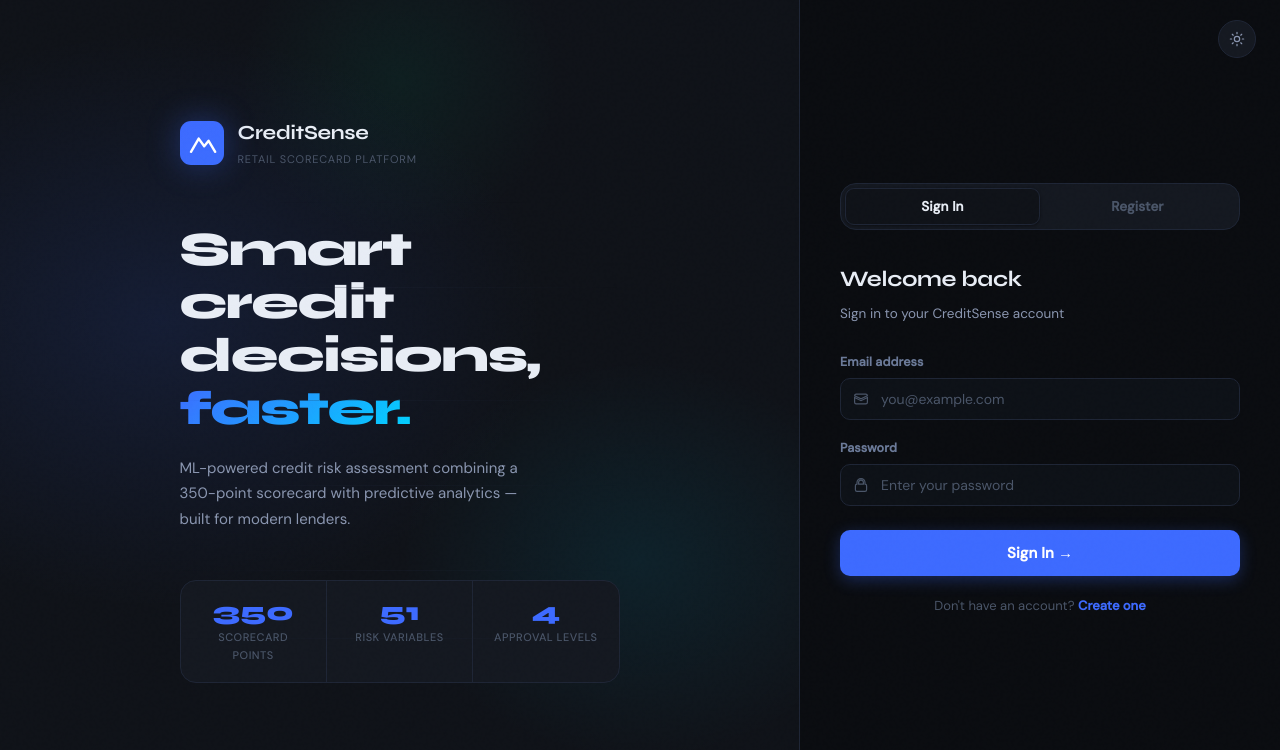
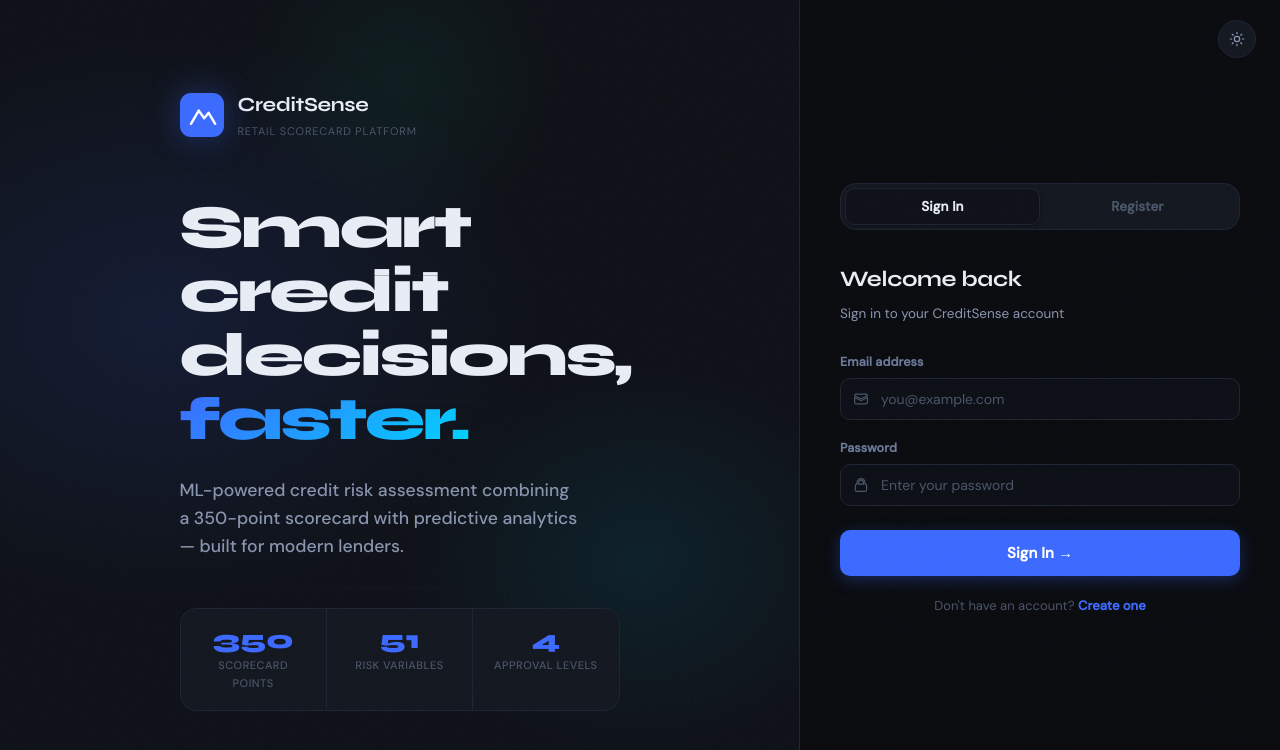
Before and after one commit to donamndl/default-prediction-app, a React (Vite) app in the folder frontend/: page /login in a window 1280 px wide. Shown: the top 750 px of the page. Built offline with nearby package versions, Linux system fonts and the light colour scheme.

Commit message:
Updated UI CSS  file for Form

```diff
--- a/frontend/src/pages/Auth.css
+++ b/frontend/src/pages/Auth.css
@@ -105,30 +105,34 @@
 }
 
 /* Hero text */
-.auth-hero { margin-bottom: 48px; }
+.auth-hero {
+  margin-bottom: 48px;
+}
 
 .auth-hero-title {
   font-family: var(--font-display);
-  font-size: 48px;
+  font-size: 3.8rem; /* Slightly larger */
   font-weight: 800;
   color: var(--text-primary);
-  line-height: 1.1;
-  letter-spacing: -1.5px;
-  margin-bottom: 20px;
+  line-height: 1.05; /* Tighter line height for that modern look */
+  letter-spacing: -0.04em; /* Tight letter spacing is key to the Fintech aesthetic */
+  margin-bottom: 1.5rem;
 }
 
 .auth-hero-accent {
-  background: linear-gradient(135deg, #3d6aff, #00d4ff);
+  background: var(--gradient-blue); /* Using your variable from index.css */
   -webkit-background-clip: text;
   -webkit-text-fill-color: transparent;
   background-clip: text;
+  display: inline-block;
 }
 
 .auth-hero-desc {
-  font-size: 15px;
+  font-size: 1.1rem; /* Slightly larger for better readability */
   color: var(--text-secondary);
-  line-height: 1.7;
-  max-width: 360px;
+  line-height: 1.6;
+  max-width: 400px; /* Widened slightly to balance the larger header */
+  font-weight: 450;
 }
 
 /* Stats row */
```
